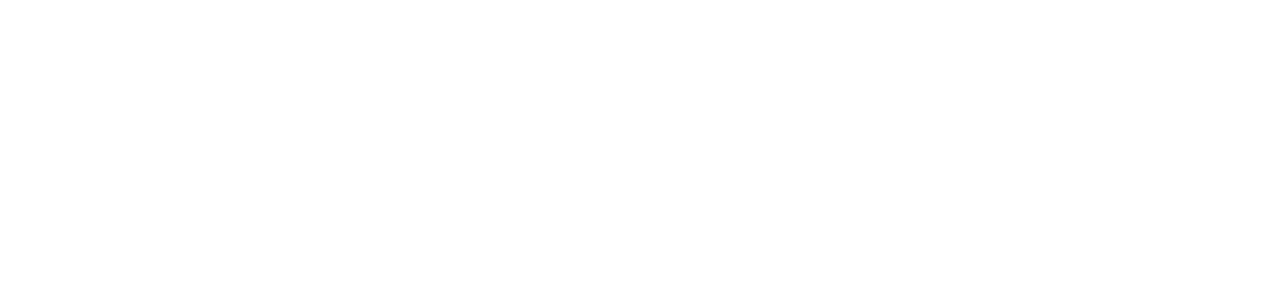
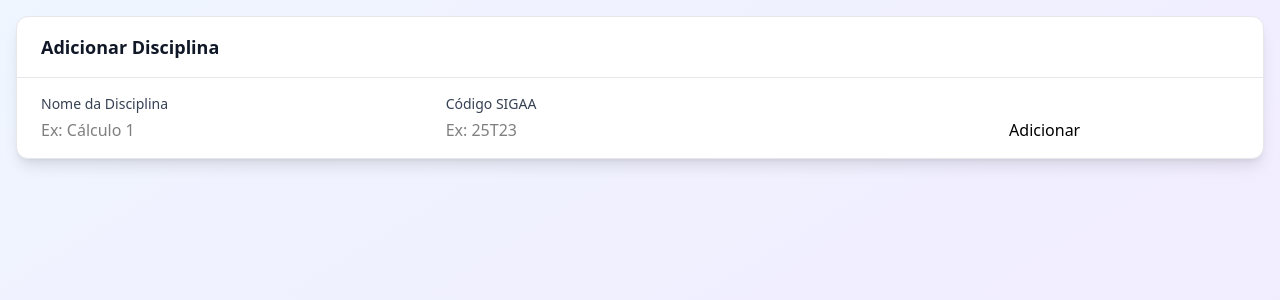
Before and after one commit to projeto-de-algoritmos-2025/algoritmos_ambicioso_EA, a Next.js app: page / in a window 1280 px wide. Shown: the top 300 px of the page. Built offline with nearby package versions, Linux system fonts and the light colour scheme.

Commit message:
feat: add lectures

```diff
--- a/src/app/page.tsx
+++ b/src/app/page.tsx
@@ -1,6 +1,9 @@
+import Landing from "@/components/landing";
+
 export default function Home() {
   return (
     <div>
+      <Landing/>
     </div>
   );
 }
--- /dev/null
+++ b/src/components/landing.tsx
@@ -0,0 +1,115 @@
+/* eslint-disable @typescript-eslint/no-explicit-any */
+"use client";
+
+import type React from "react";
+import { useState } from "react";
+
+const Card = ({ children, className = "" }: { children: any; className?: string }) => (
+  <div className={`bg-white rounded-xl shadow-lg border border-gray-200 ${className}`}>{children}</div>
+);
+
+const CardHeader = ({ children }: { children: any }) => (
+  <div className="px-6 py-4 border-b border-gray-200">{children}</div>
+);
+
+const CardTitle = ({ children, className = "" }: { children: any; className?: string }) => (
+  <h3 className={`text-lg font-semibold text-gray-900 ${className}`}>{children}</h3>
+);
+
+const CardContent = ({ children }: { children: any }) => <div className="px-6 py-4">{children}</div>;
+
+interface Subject {
+  name: string;
+  code: string;
+}
+export default function Landing() {
+  const [subjects, setSubjects] = useState<Subject[]>([]);
+  const [newSubjectName, setNewSubjectName] = useState("");
+  const [newSubjectCode, setNewSubjectCode] = useState("");
+
+  const addSubject = () => {
+    if (!newSubjectName.trim() || !newSubjectCode.trim()) {
+      console.log("Nome e código são obrigatórios");
+      return;
+    }
+
+    const newSubject: Subject = {
+      name: newSubjectName.trim(),
+      code: newSubjectCode.trim(),
+    };
+
+    setSubjects((prev) => [...prev, newSubject]);
+    setNewSubjectName("");
+    setNewSubjectCode("");
+  };
+
+  return (
+    <div className="min-h-screen bg-gradient-to-br from-blue-50 to-purple-100 p-4">
+      <div className="max-w-7xl mx-auto space-y-8">
+        <Card>
+          <CardHeader>
+            <CardTitle className="flex items-center gap-2">Adicionar Disciplina</CardTitle>
+          </CardHeader>
+          <CardContent>
+            <div className="grid md:grid-cols-3 gap-4">
+              <div>
+                <label className="block text-sm font-medium text-gray-700 mb-1" htmlFor="subject-name">
+                  Nome da Disciplina
+                </label>
+                <input
+                  id="subject-name"
+                  placeholder="Ex: Cálculo 1"
+                  value={newSubjectName}
+                  onChange={(e) => setNewSubjectName(e.target.value)}
+                />
+              </div>
+              <div>
+                <label className="block text-sm font-medium text-gray-700 mb-1" htmlFor="subject-code">
+                  Código SIGAA
+                </label>
+                <input
+                  id="subject-code"
+                  placeholder="Ex: 25T23"
+                  value={newSubjectCode}
+                  onChange={(e) => setNewSubjectCode(e.target.value.toUpperCase())}
+                />
+              </div>
+              <div className="flex items-end">
+                <button onClick={addSubject} className="w-full">
+                  Adicionar
+                </button>
+              </div>
+            </div>
+          </CardContent>
+        </Card>
+        {subjects.length > 0 && (
+          <Card>
+            <CardHeader>
+              <CardTitle className="flex items-center gap-2">Disciplinas Cadastradas ({subjects.length})</CardTitle>
+            </CardHeader>
+            <CardContent>
+              <div className="grid gap-3">
+                {subjects.map((subject: Subject, idx) => {
+                  return (
+                    <div
+                      key={idx}
+                      className="flex items-center justify-between p-4 rounded-lg border-2 cursor-pointer transition-all hover:shadow-md
+                            border-gray-200 hover:border-gray-300"
+                    >
+                      <div className="flex items-center gap-4">
+                        <div>
+                          <h3 className="font-semibold">{subject.name}</h3>
+                          <p className="text-xs text-gray-500">Código: {subject.code}</p>
+                        </div>
+                      </div>
+                    </div>
+                  );
+                })}
+              </div>
+            </CardContent>
+          </Card>
+        )}
+      </div>
+    </div>
+  );
+}
```
